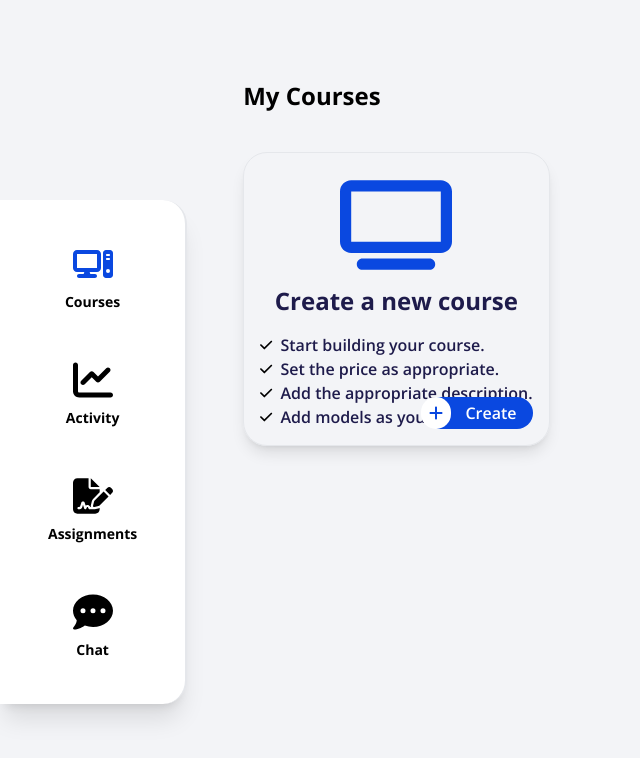
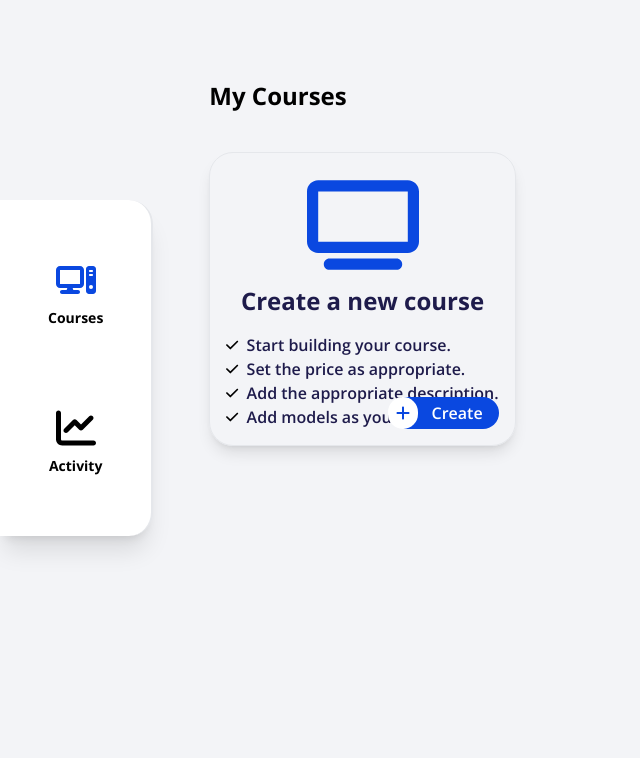
Before and after one commit to FrontEndDevo/NeuraLearnAcademy, a React (Vite) app: page /instructor in a window 1280 px wide. Shown: the top 758 px of the page, without its empty margins (0-640 px from the left). Built offline with nearby package versions, Linux system fonts and the light colour scheme.

Commit message:
Update InstructorSidebar to remove assignments and chat options

```diff
--- a/src/components/Instructor/InstructorSidebar.jsx
+++ b/src/components/Instructor/InstructorSidebar.jsx
@@ -10,11 +10,6 @@ import { FontAwesomeIcon } from "@fortawesome/react-fontawesome";
 const InstructorSidebarOptions = [
   { icon: faComputer, name: "courses" },
   { icon: faChartLine, name: "activity" },
-  {
-    icon: faFileSignature,
-    name: "assignments",
-  },
-  { icon: faCommentDots, name: "chat" },
 ];
 const InstructorSidebar = ({ selectedOption, getInstructorOption }) => {
   const clickInstructorOptionHandler = (opt) => {
@@ -25,7 +20,7 @@ const InstructorSidebar = ({ selectedOption, getInstructorOption }) => {
     (option, index) => (
       <div
         key={index}
-        className="flex flex-col items-center justify-center w-full gap-2 my-6 cursor-pointer"
+        className="flex flex-col items-center justify-center w-full gap-2 my-10 cursor-pointer"
         onClick={() => clickInstructorOptionHandler(option.name)}
       >
         <FontAwesomeIcon
```
